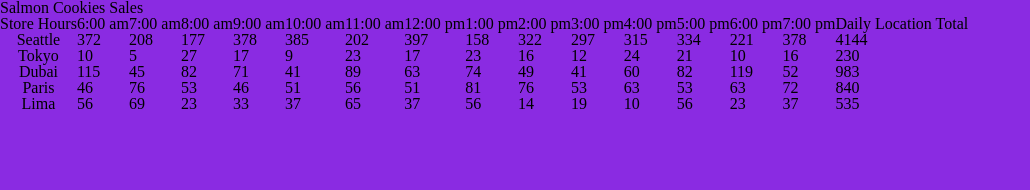
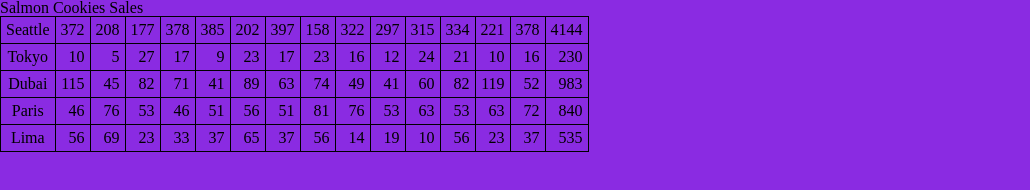
Before and after one commit to pattywagonpbj/cookie-stand, a plain HTML site: page sales.html in a window 1280 px wide. Shown: the whole page, without its empty margins (0-1030 px from the left). Drawn offline with Linux system fonts and the light colour scheme.

Commit message:
update lab 07

```diff
--- a/css/style.css
+++ b/css/style.css
@@ -76,3 +76,17 @@ footer{
   height: 130px;
   margin-top: 30px;
 }
+
+tr, td, th{
+  margin: 5px;
+  padding: 5px;
+}
+
+td {
+  border: black solid 1px;
+  text-align: right;
+}
+
+th {
+  border: black solid 1px;
+}
--- a/js/sales.js
+++ b/js/sales.js
@@ -4,14 +4,14 @@ console.log('Hello world');
 
 let hours = ['6am', '7am', '8am', '9am', '10am', '11am', '12am', '1pm', '2pm', '3pm', '4pm', '5pm', '6pm', '7pm'];
 
-let seattle = {
-  name: 'Seattle',
-  minCustEachHour: 23,
-  maxCustEachHour: 65,
-  avgCookiesSoldPerCustomer: 6.3,
-  cookiesSoldEachHour: [],
-  dailyStoreTotal: 0,
-};
+// let seattle = {
+//   name: 'Seattle',
+//   minCustEachHour: 23,
+//   maxCustEachHour: 65,
+//   avgCookiesSoldPerCustomer: 6.3,
+//   cookiesSoldEachHour: [],
+//   dailyStoreTotal: 0,
+// };
 
 function Store(name, minCustEachHour, maxCustEachHour, avgCookiesSoldPerCustomer) {
   this.name = name;
@@ -20,6 +20,7 @@ function Store(name, minCustEachHour, maxCustEachHour, avgCookiesSoldPerCustomer
   this.avgCookiesSoldPerCustomer = avgCookiesSoldPerCustomer;
   this.cookiesSoldEachHour = [];
   this.dailyStoreTotal = 0;
+  this.render();
 }
 
 Store.prototype.randomCustomerPerHour = function () {
@@ -28,7 +29,7 @@ Store.prototype.randomCustomerPerHour = function () {
 },
 
 Store.prototype.calcCookiesSoldHourly = function () {
-  console.log(this.randomCustomerPerHour);
+  // console.log(this.randomCustomerPerHour);
   for (let i = 0; i < hours.length; i++) {
     let numberCookiesPerHour = Math.ceil(this.randomCustomerPerHour() * this.avgCookiesSoldPerCustomer);
     this.cookiesSoldEachHour.push(numberCookiesPerHour);
@@ -40,10 +41,9 @@ Store.prototype.calcCookiesSoldHourly = function () {
 
 Store.prototype.render = function () {
   this.calcCookiesSoldHourly();
-  let tableBody = document.getElementById('Cookies Sold');
+  let tableBody = document.getElementById('CookiesSold');
   let tr = document.createElement('tr');
-  tableBody.appendChild(tr);
-  console.log(tableBody);
+  // console.log(tableBody);
   let th = document.createElement('th');
   th.textContent = this.name;
   tr.appendChild(th);
@@ -55,31 +55,27 @@ Store.prototype.render = function () {
   let td = document.createElement('td');
   td.textContent = this.dailyStoreTotal;
   tr.appendChild(td);
+  tableBody.appendChild(tr);
 };
 
 
-// function tableHeader () {
-//   let thead = document.createElement('tr');
-//   thead.textContent = 'Store Hours';
-//   let tableBody = document.getElementById('Store Hours');
-//   let tr = document.createElement('th');
-//   tableBody.appendChild(thead);
+function tableHeader () {
+  let tr = document.getElementById('StoreHours');
 
-//   let th = document.createElement('th');
-//   th.textContent = 'Store Hours';
-//   tr.appendChild(th);
+  let th = document.createElement('th');
+  tr.appendChild(th);
 
-//   for (let i=0; i < hours.length; i++) {
-//     let td = document.createElement('td');
-//     td.textContent = hours[i];
-//     tr.appendChild(td);
-//   }
+  for (let i=0; i < hours.length; i++) {
+    th = document.createElement('th');
+    th.textContent = hours[i];
+    tr.appendChild(th);
+  }
 
-//   let td = document.createElement('td');
-//   td.textContent = 'Daily Store Total';
-//   tr.appendChild(td);
-//   // tableBody.appendChild(tr);
-// }
+  th = document.createElement('th');
+  th.textContent = 'Daily Location Total';
+  tr.appendChild(th);
+  // tableBody.appendChild(tr);
+}
 
 let seattleLocation = new Store('Seattle', 23, 65, 6.3);
 let tokyoLocation = new Store('Tokyo', 3, 24, 1.2);
@@ -87,9 +83,9 @@ let dubaiLocation = new Store('Dubai', 11, 38, 3.7);
 let parisLocation = new Store('Paris', 20, 38, 2.3);
 let limaLocation = new Store('Lima', 2, 16, 4.6);
 
-seattleLocation.render();
-tokyoLocation.render();
-dubaiLocation.render();
-parisLocation.render();
-limaLocation.render();
-console.log(seattle);
+// seattleLocation.render();
+// tokyoLocation.render();
+// dubaiLocation.render();
+// parisLocation.render();
+// limaLocation.render();
+// tableHeader();
--- a/sales.html
+++ b/sales.html
@@ -17,27 +17,11 @@
     <h1>Salmon Cookies Sales</h1>
 
     <table>
-      <thead id="Store Hours">
-        <tr>
-          <th>Store Hours</th>
-          <th>6:00 am</th>
-          <th>7:00 am</th>
-          <th>8:00 am</th>
-          <th>9:00 am</th>
-          <th>10:00 am</th>
-          <th>11:00 am</th>
-          <th>12:00 pm</th>
-          <th>1:00 pm</th>
-          <th>2:00 pm</th>
-          <th>3:00 pm</th>
-          <th>4:00 pm</th>
-          <th>5:00 pm</th>
-          <th>6:00 pm</th>
-          <th>7:00 pm</th>
-          <th>Daily Location Total</th>
+      <thead>
+        <tr id="StoreHours">
         </tr>
       </thead>
-      <tbody id="Cookies Sold"></tbody>
+      <tbody id="CookiesSold"></tbody>
     </table>
 
     <script src="js/sales.js"></script>
```
